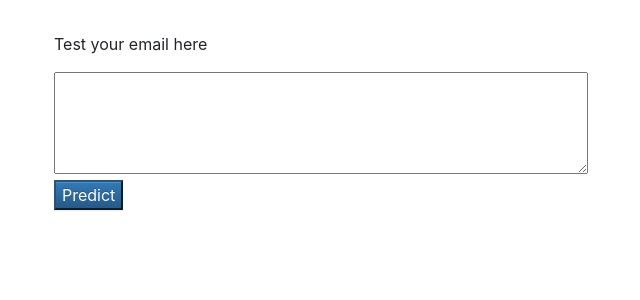
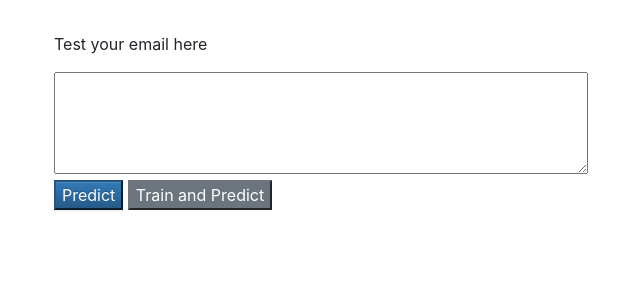
Before and after one commit to deepesch/protonmail_spam, a Flask app: page / in a window 1280 px wide. Shown: the part 198-498 px from the top of the page, without its empty margins (31-671 px from the left). Run offline with Flask 2, Linux system fonts and the light colour scheme; parts of the project's set-up code (start-up, migrations or seed data) failed here and were passed over; some libraries are stand-ins or nearby versions.

Commit message:
home.html train add

```diff
--- a/templates/home.html
+++ b/templates/home.html
@@ -31,6 +31,7 @@
 		<br/>
 
 		<input type="submit" name="predict" class="btn-primary" value="Predict">
+		<input type="submit" name="train" class="btn-secondary" value="Train and Predict">
 
 
 	</form>
```
